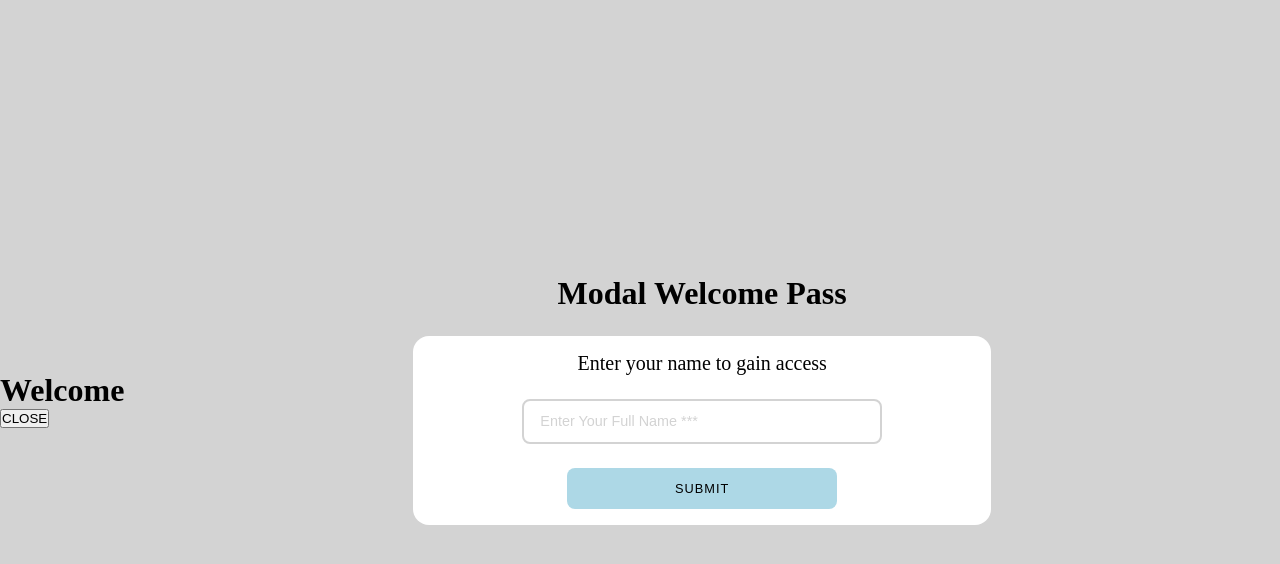
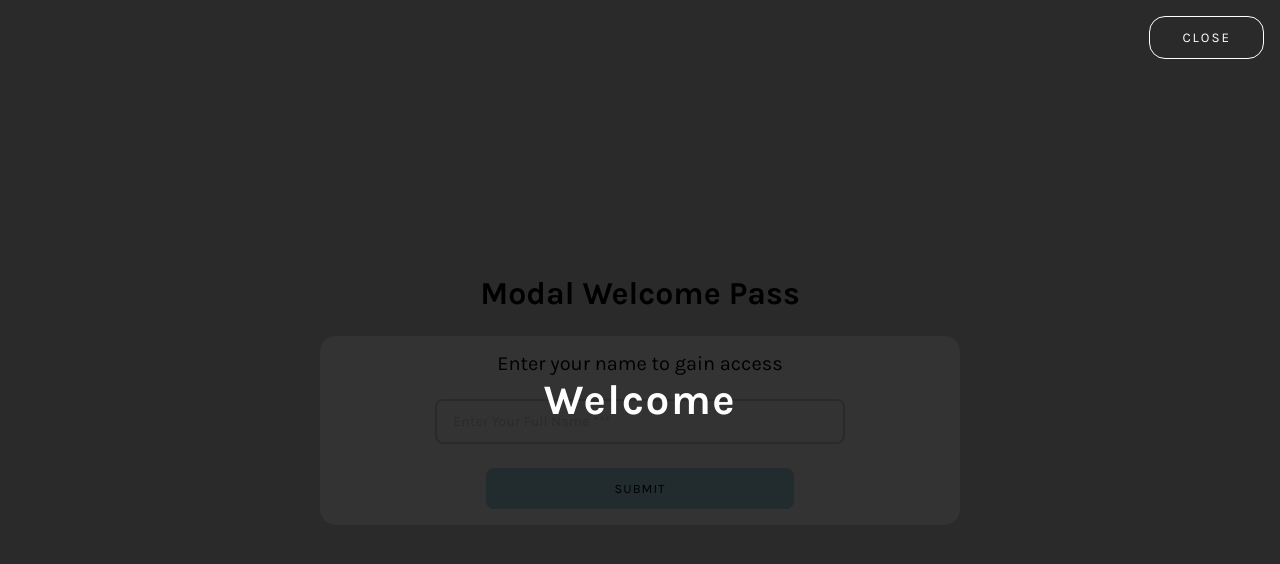
Before and after one commit to Xaniell/Modal-Pop-Up, a plain HTML site: page index.html in a window 1280 px wide. Drawn offline with Linux system fonts and the light colour scheme.

Commit message:
finished the html and css for the modal

```diff
--- a/js/app.js
+++ b/js/app.js
@@ -0,0 +1,7 @@
+let thesumbit = document.querySelector(".submit");
+let nameInput = document.querySelector(".nameInput");
+let nameSpan = document.querySelector(".nameSpan");
+
+document.querySelector(".submit").addEventListener("click", function () {
+
+})
--- a/styles/style.css
+++ b/styles/style.css
@@ -4,6 +4,7 @@
   margin: 0;
   padding: 0;
   box-sizing: border-box;
+  font-family: "Karla", sans-serif;
 }
 .modalContainer {
   width: 100%;
@@ -20,6 +21,7 @@
   flex-direction: column;
   align-items: center;
   justify-content: center;
+  position: relative;
   gap: 1.5rem;
   width: 100%;
 }
@@ -77,3 +79,47 @@
   cursor: pointer;
   transition: all 0.3s ease-in-out;
 }
+.modalPop {
+  display: flex;
+  width: 100%;
+  height: 100vh;
+  align-items: center;
+  position: absolute;
+  justify-content: center;
+  gap: 1.5rem;
+  background: rgba(0, 0, 0, 0.8);
+  z-index: 10;
+}
+
+.modalPop h1 {
+  font-size: 42px;
+  font-weight: 700;
+  letter-spacing: 0.1rem;
+  color: white;
+}
+.modalPop .close {
+  position: absolute;
+  top: 1rem;
+  background: transparent;
+  color: white;
+  right: 1rem;
+  cursor: pointer;
+  border: 1.5px solid white;
+  padding: 0.8rem 2rem;
+  transition: 400ms all ease-in;
+  border-radius: 1rem;
+  letter-spacing: 2px;
+}
+.modalPop .close:hover {
+  position: absolute;
+  top: 1rem;
+  background: transparent;
+  color: #add8e6;
+  right: 1rem;
+  cursor: pointer;
+  border: 1.5px solid white;
+  padding: 0.8rem 2rem;
+  transition: 400ms all ease-in;
+  border-radius: 1rem;
+  letter-spacing: 2px;
+}
```
